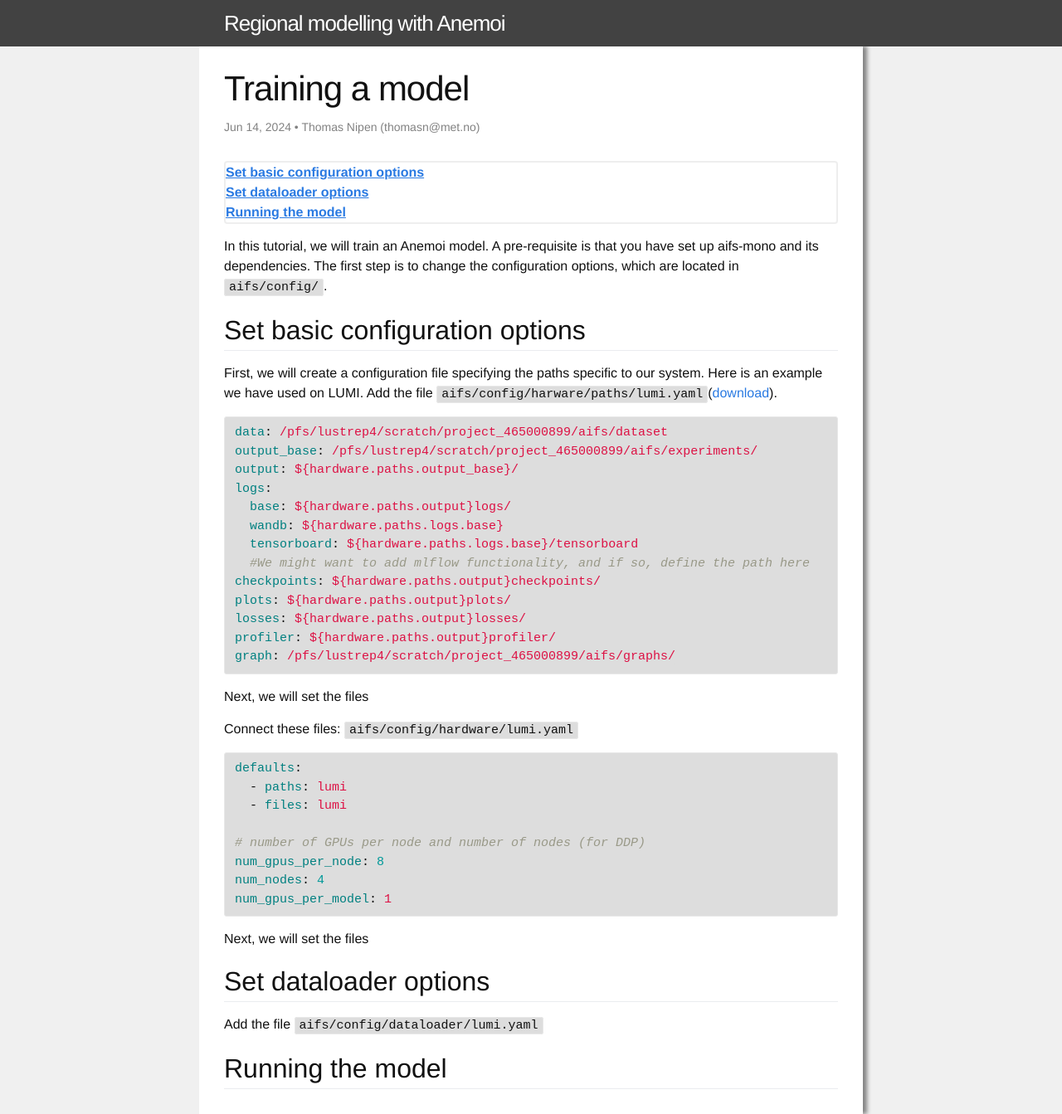
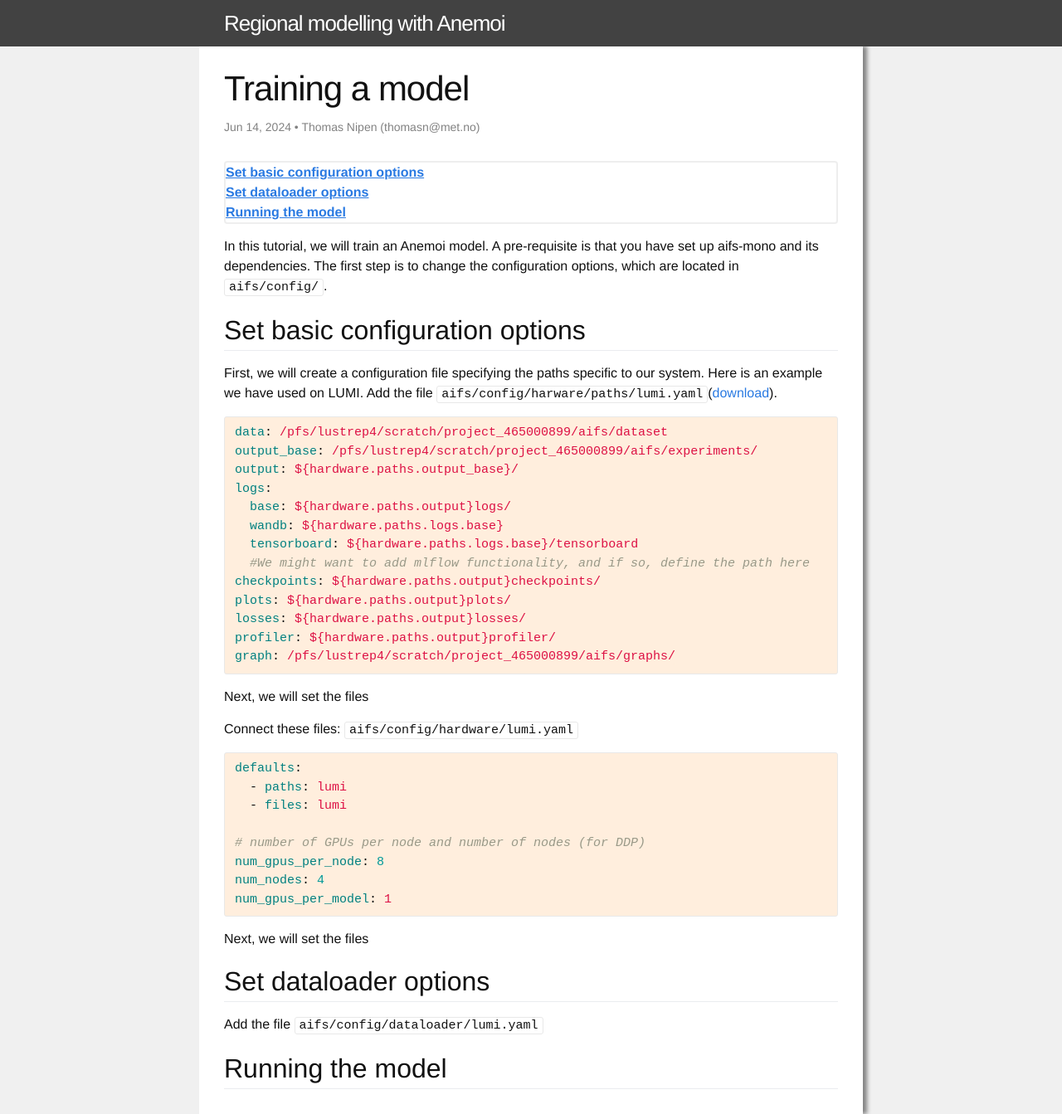
Before and after one commit to metno/anemoi-regional-tutorial, a Jekyll site: the page built from tutorial/training.markdown, in a window 1280 px wide. Shown: the whole page at 83% size. Built offline with Jekyll 4.4.1, drawn with Linux system fonts in a browser that asks for light colours; the table of contents is made by our own code.

Commit message:
Code blocks with yellow background, Inline code with white background

```diff
--- a/css/main.scss
+++ b/css/main.scss
@@ -52,10 +52,14 @@ $on-laptop:        800px;
 ;
 
 pre {
-    background-color: #dddddd;
+    background-color: #ffeedd;
 }
+pre code {
+    background-color: #ffeedd;
+}
+
 code {
-    background-color: #dddddd;
+    background-color: #ffffff;
 }
 
 .toc__list:before {
```
